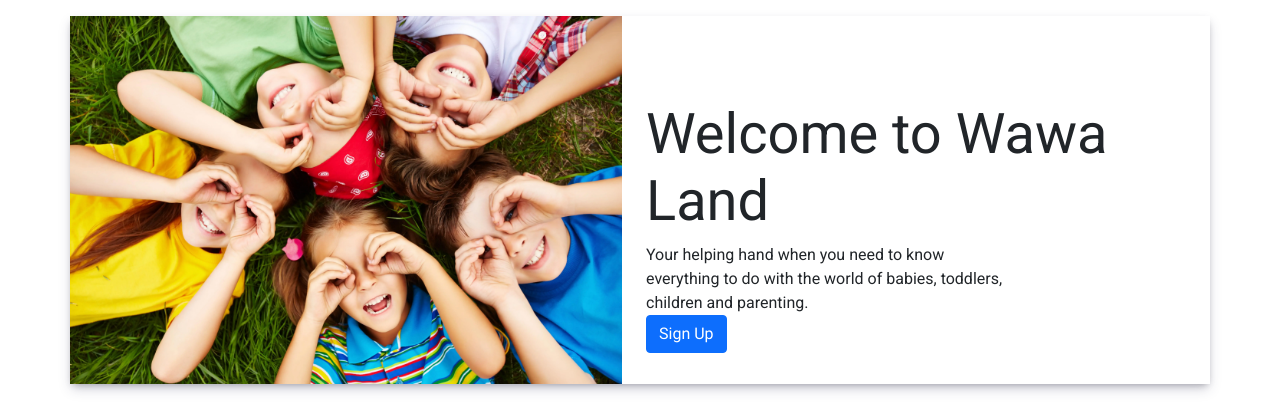
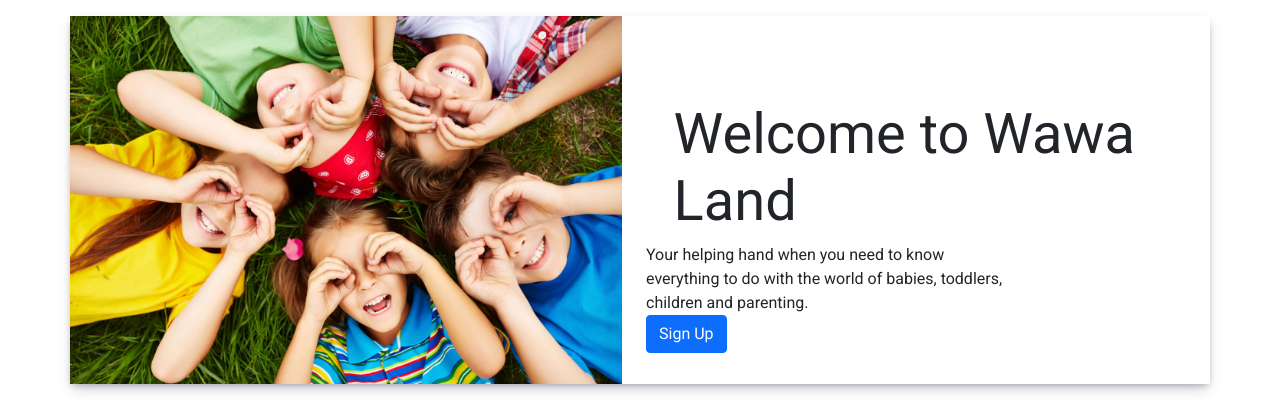
Before and after one commit to bpstephanie/wawa-land, a Django app: page / in a window 1280 px wide. Shown: the part 90-510 px from the top of the page. Run offline with Django 4.2, Linux system fonts and the light colour scheme; some libraries are stand-ins or nearby versions; some web fonts are replaced.

Commit message:
Correct error in css

```diff
--- a/static/css/style.css
+++ b/static/css/style.css
@@ -113,7 +113,7 @@ footer .brand > i {
 
 .card-title {
     margin-top: 10%;
-    #margin-left: 5%;
+    margin-left: 5%;
 }
 
 .author {
--- a/wawaland/settings.py
+++ b/wawaland/settings.py
@@ -28,7 +28,7 @@ TEMPLATES_DIR = os.path.join(BASE_DIR, 'templates')
 SECRET_KEY = os.environ.get("SECRET_KEY")
 
 # SECURITY WARNING: don't run with debug turned on in production!
-DEBUG = True
+DEBUG = False
 
 ALLOWED_HOSTS = ['8000-bpstephanie-wawaland-e0ke2fxahyz.ws.codeinstitute-ide.net','.herokuapp.com']
 
```
